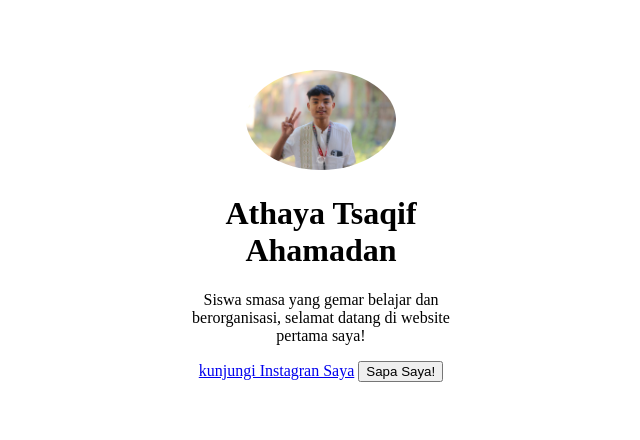
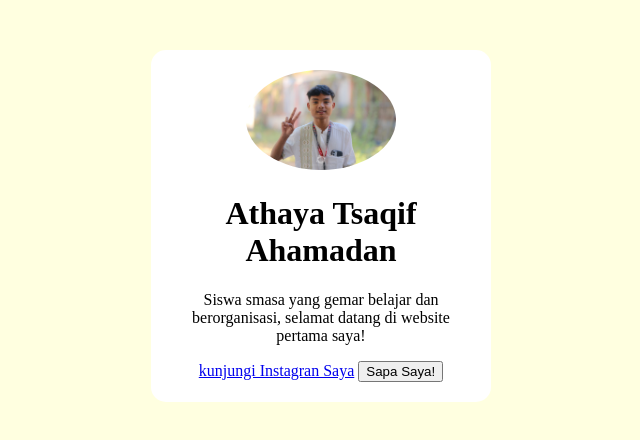
Before and after one commit to tsaqifhihu/Belajar-TIK-, a plain HTML site: page index.html in a window 1280 px wide. Shown: the whole page, without its empty margins (319-959 px from the left). Drawn offline with Linux system fonts and the light colour scheme.

Commit message:
Update style.css

```diff
--- a/style.css
+++ b/style.css
@@ -1,5 +1,5 @@
 body {
-    background-colour : #FFFFE0;
+    background-color : #FFFFE0;
   font-family: Times New Roman", Times, serif;
   color: #191970; /* warna teks utama (biru gelap) */
 }
```
